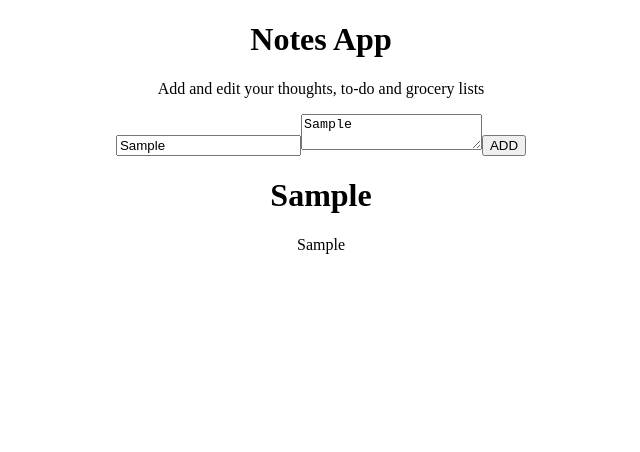
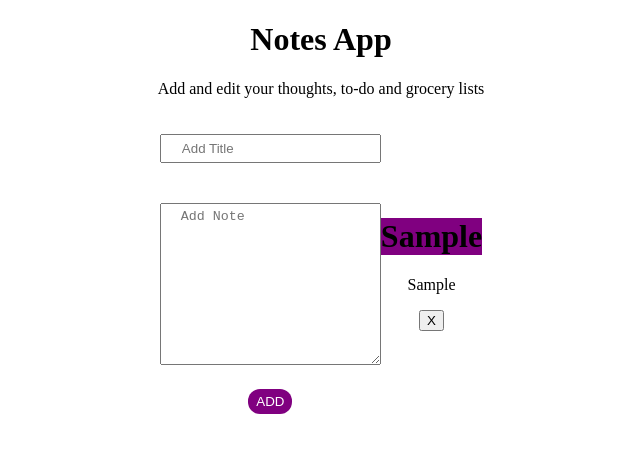
Before and after one commit to Yetunde79/boards, a React (Create React App) app: page / in a window 1280 px wide. Both pictures are taken after typing "Sample", "Sample" into the empty fields and a click on the input "ADD". Shown: the top 452 px of the page, without its empty margins (319-959 px from the left). Built offline with nearby package versions, Linux system fonts and the light colour scheme.

Commit message:
style form

```diff
--- a/package.json
+++ b/package.json
@@ -3,9 +3,11 @@
   "version": "0.1.0",
   "private": true,
   "dependencies": {
+    "node-uuid": "^1.4.8",
     "react": "^16.7.0",
     "react-dom": "^16.7.0",
-    "react-scripts": "2.1.3"
+    "react-scripts": "2.1.3",
+    "uuid": "^3.3.2"
   },
   "scripts": {
     "start": "react-scripts start",
--- a/src/App.css
+++ b/src/App.css
@@ -2,13 +2,30 @@
   text-align: center;
 }
 
-.App-header {
-  background-color: #282c34;
-  min-height: 100vh;
+.AddForm {
   display: flex;
-  flex-direction: column;
+  justify-content: center;
   align-items: center;
-  justify-content: center;
-  font-size: calc(10px + 2vmin);
+}
+
+.AddForm input[type="text"],
+textarea {
+  width: 100%;
+  padding: 5px 20px;
+  margin: 20px 0;
+  box-sizing: border-box;
+}
+
+.AddForm input[type="submit"] {
+  border: 0;
+  background-color: purple;
   color: white;
+  text-align: center;
+  width: 20%;
+  padding: 5px 0;
+  border-radius: 12px;
 }
+
+.NoteCard h1{
+  background-color:purple;
+}
--- a/src/Components/AddNotes.js
+++ b/src/Components/AddNotes.js
@@ -1,5 +1,6 @@
 import React, { Component } from "react";
 import NoteCard from "./NoteCard";
+import uuid from "uuid";
 
 class AddNotes extends Component {
   state = {
@@ -8,16 +9,33 @@ class AddNotes extends Component {
     notes: []
   };
 
+  deletenoteCard = id => {
+    var filteredItems = this.state.notes.filter(function(note) {
+      return note.id !== id;
+    });
+
+    this.setState({
+      notes: filteredItems
+    });
+  };
+
   handleSubmit = e => {
     e.preventDefault();
     this.setState({
       notes: [
         ...this.state.notes, //have state thats already there
         {
+          id: uuid.v4(),
           title: this.state.title,
           content: this.state.content
         }
       ]
+    });
+
+    //clear the inputs after submitting
+    this.setState({
+      title: "",
+      content: ""
     });
   };
 
@@ -29,8 +47,9 @@ class AddNotes extends Component {
 
   render() {
     return (
+      <div className="AddForm">
+        <form onSubmit={this.handleSubmit}>
           <div>
-        <form onSubmit={this.handleSubmit}>
             <input
               type="text"
               placeholder="Add Title"
@@ -38,16 +57,22 @@ class AddNotes extends Component {
               value={this.state.title}
               onChange={this.handleChange}
             />
+          </div>
+
+          <div>
             <textarea
+              rows="10"
               type="text"
-            placeholder="Add Notes"
+              placeholder="Add Note"
               name="content"
               value={this.state.content}
               onChange={this.handleChange}
             />
+          </div>
+
           <input type="submit" value="ADD" />
         </form>
-        <NoteCard notes={this.state.notes} />
+        <NoteCard notes={this.state.notes} delete={this.deletenoteCard} />
       </div>
     );
   }
--- a/src/Components/NoteCard.js
+++ b/src/Components/NoteCard.js
@@ -1,14 +1,20 @@
 import React, { Component } from "react";
 
 class NoteCard extends Component {
+  delete(key) {
+    this.props.delete(key);
+  }
+
   render() {
     const { notes } = this.props;
     return (
-      <div>
+      <div className="NoteCard">
         {notes.map(note => (
-          <div>
+          <div key={note.id}>
             <h1>{note.title}</h1>
             <p>{note.content}</p>
+            <button onClick={() => this.delete(note.id)}>X</button>{" "}
+            {/*didnt work without arrow func, why?*/}
           </div>
         ))}
       </div>
```
Also changed, not shown: 1 other file (tests, documents, lock files or other folders). Lines whose indentation alone changed are shown as unchanged.
